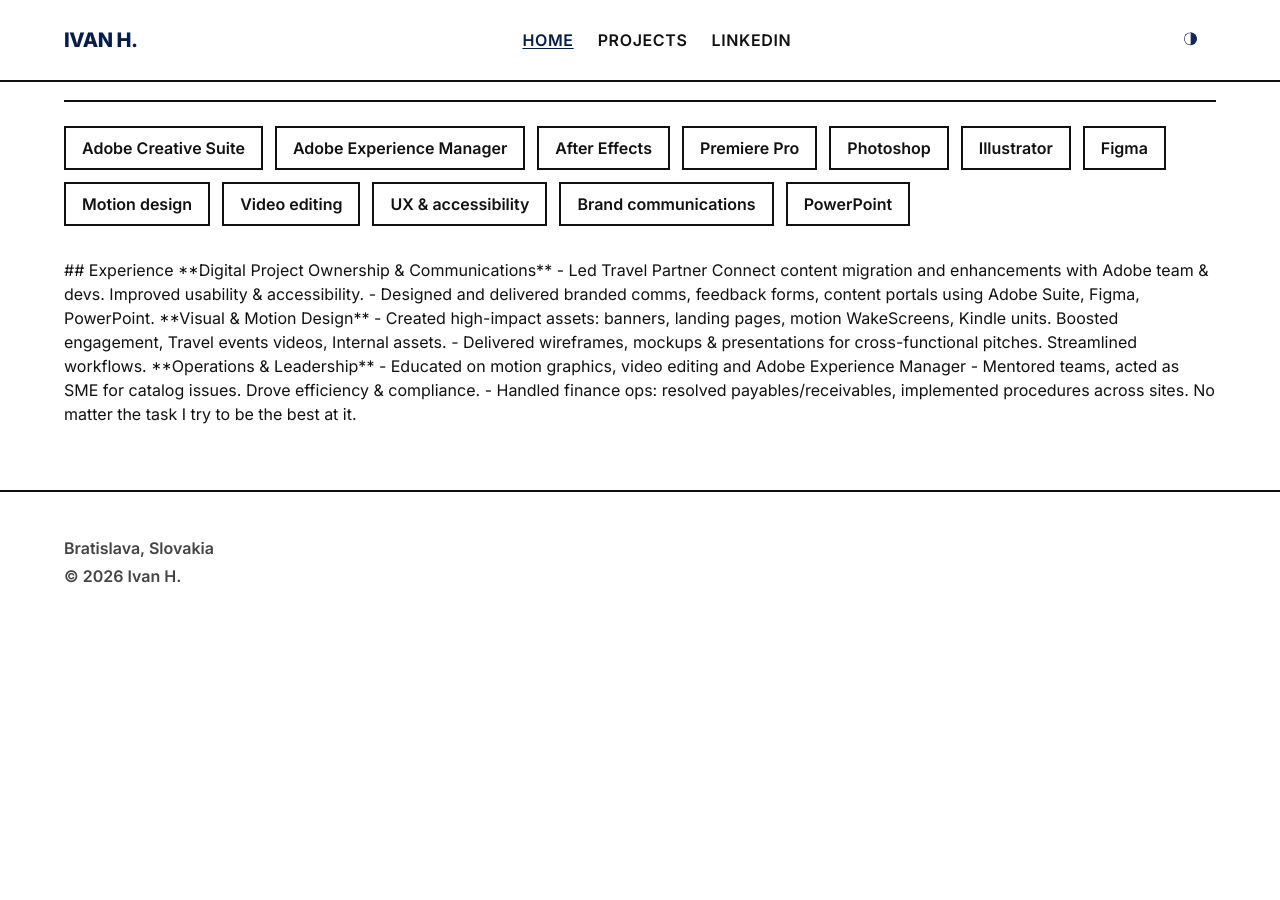
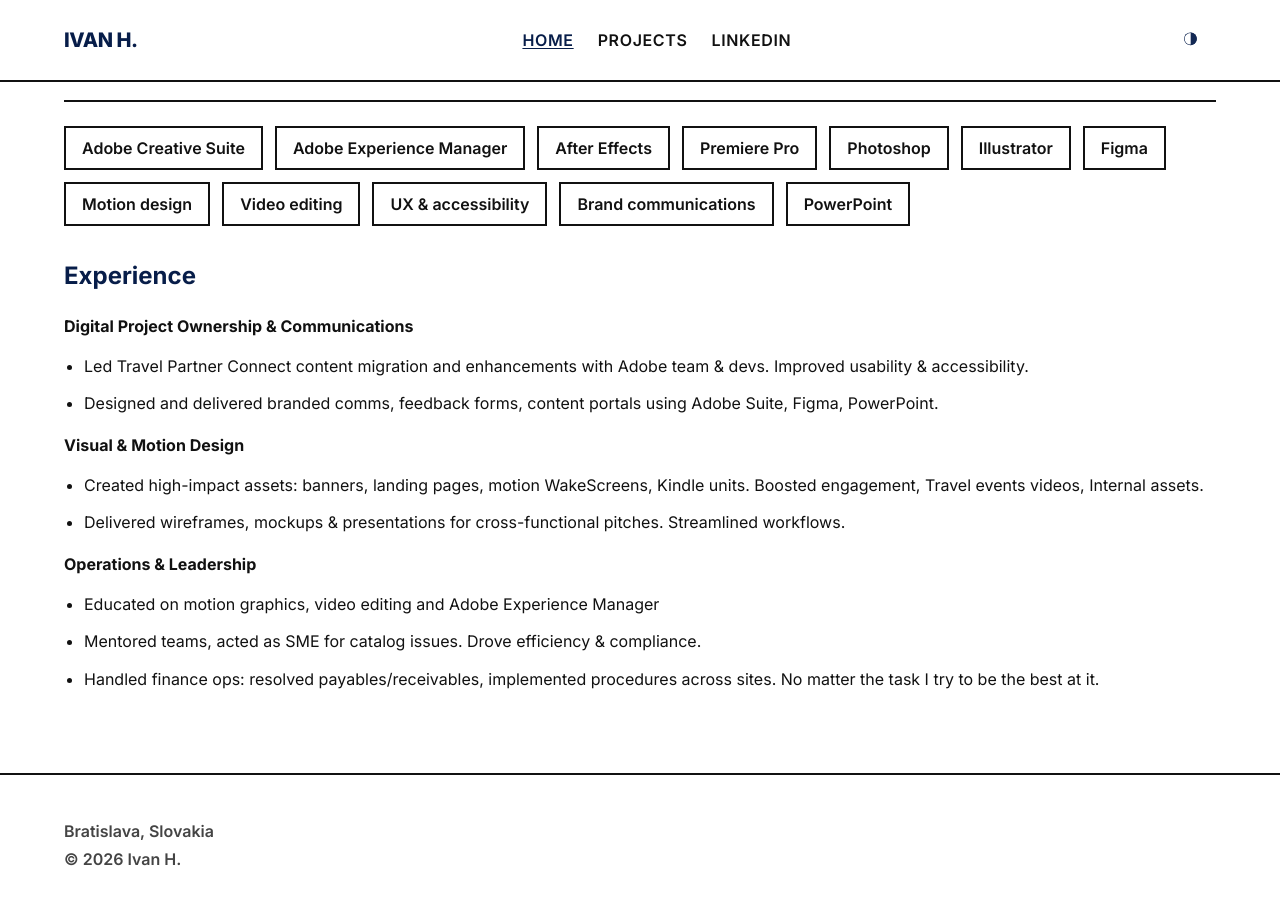
Before and after one commit to ivanhb-sk/ivanhb-sk.github.io, a Jekyll site: the page built from index.md, in a window 1280 px wide and 900 px high, scrolled down 590 px. Built offline with Jekyll 4.4.1, drawn with Linux system fonts in a browser that asks for light colours; before the commit the page ends 1222 px from its top, so only the background shows below that.

Commit message:
trying a new markdown tag

```diff
--- a/index.md
+++ b/index.md
@@ -30,7 +30,7 @@ Based in Bratislava, Slovakia — native Spanish speaker, fluent in English, pro
 - Brand communications
 - PowerPoint
 
-<div class="experience">
+<div class="experience" markdown="1">
 
 ## Experience
 
```
